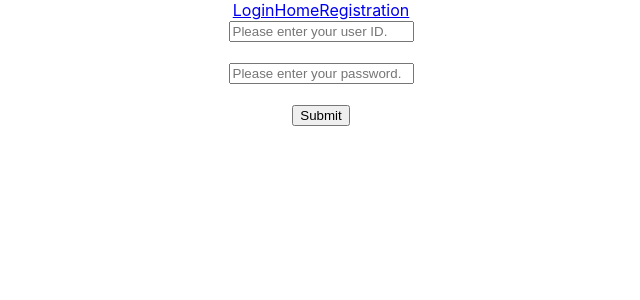
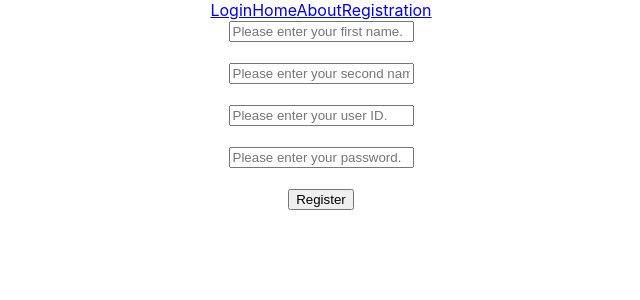
Before and after one commit to rajiv8589/IntApp, a React (Create React App) app in the folder intui/: page /resgistration in a window 1280 px wide. Shown: the top 300 px of the page, without its empty margins (319-959 px from the left). Built offline with nearby package versions, Linux system fonts and the light colour scheme.

Commit message:
Adding About page with Router.

```diff
--- a/intui/package.json
+++ b/intui/package.json
@@ -8,6 +8,7 @@
     "@testing-library/user-event": "^7.2.1",
     "react": "^16.12.0",
     "react-dom": "^16.12.0",
+    "react-router": "^5.1.2",
     "react-router-dom": "^5.1.2",
     "react-scripts": "3.4.0"
   },
--- a/intui/src/App.js
+++ b/intui/src/App.js
@@ -1,28 +1,23 @@
-import React from 'react';
-import './App.css';
-import Login from './auth/Login';
+import React from "react";
+import "./App.css";
+import Login from "./auth/Login";
 import Home from './components/Home';
-import Registration from './auth/Registration'
-import { BrowserRouter as Router, Link, Route,  Switch,} from 'react-router-dom'
+import About from './components/About';
+import Registration from "./auth/Registration";
+import {BrowserRouter as Router, Link, Route, Switch } from "react-router-dom";
 function App() {
   return (
     <div className="App">
       <Router>
-      <Link to="/">Login</Link>
-      <Link to="home">Home</Link>
-      <Link to="resgistration">Registration</Link>
+        <Link to="login">Login</Link>
+        <Link to='home'>Home</Link>
+        <Link to='about'>About</Link>
+        <Link to="resgistration">Registration</Link>
 
-      <Switch>
-        <Route path="/">
-          <Login />
-        </Route>
-        <Route path="/home">
-          <Home />
-          </Route>
-        <Route path="/resgistration">
-          <Registration />
-          </Route>
-      </Switch>
+          <Switch><Route path='/about' > <About /></Route></Switch>
+          <Switch><Route path='/home'> <Home/> </Route></Switch>
+          <Switch><Route path='/login'> <Login/> </Route></Switch>
+          <Switch><Route path='/resgistration'> <Registration/> </Route></Switch>
       </Router>
     </div>
   );
--- a/intui/src/auth/Registration.js
+++ b/intui/src/auth/Registration.js
@@ -1,13 +1,17 @@
-import React, { Component } from 'react';
+import React, { Component } from "react";
 
 class Registration extends Component {
-
-    render() {
-
-        return <div> Registration</div>
-
-    }
-
+  render() {
+    return(
+        <div>
+            <input type="text" name="firstName" placeholder="Please enter your first name." /> <br /><br />
+            <input type="text" name="secondName" placeholder="Please enter your second name." /> <br /><br />
+            <input type="text" name="userId" placeholder="Please enter your user ID." /> <br /><br />
+           <input type="password" name="password" placeholder="Please enter your password." /> <br /><br />
+            <button onClick={()=>this.login()}>Register</button>
+        </div>
+    );
+  }
 }
 
-export default Registration
+export default Registration;
--- /dev/null
+++ b/intui/src/components/About.js
@@ -0,0 +1,15 @@
+import React, { Component } from 'react';
+
+
+
+class  About extends Component {
+
+    render() {
+
+        return <div > About Me</div>
+
+    }
+
+}
+
+export default About;
```
Also changed, not shown: intui/src/components/Home.js (+4 -9 lines).
